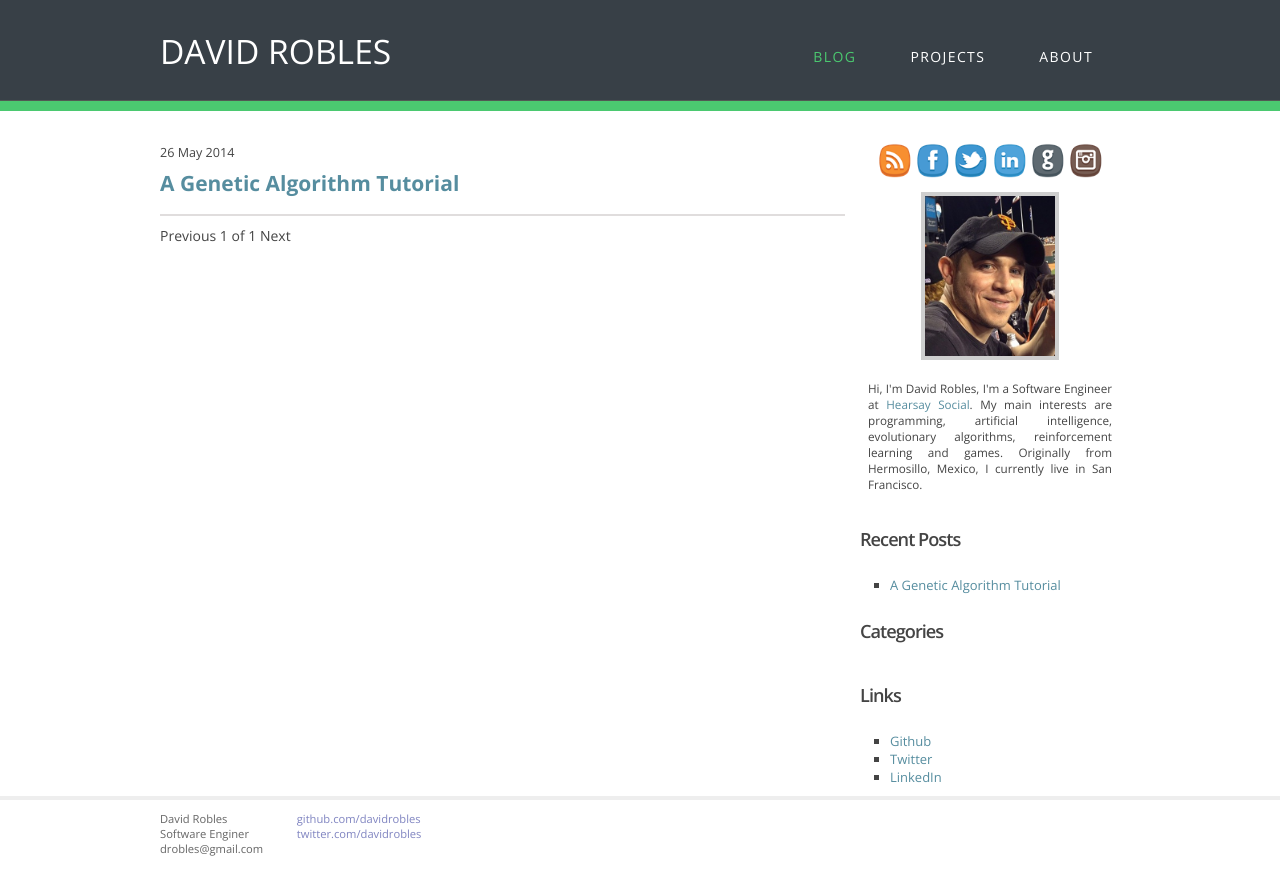
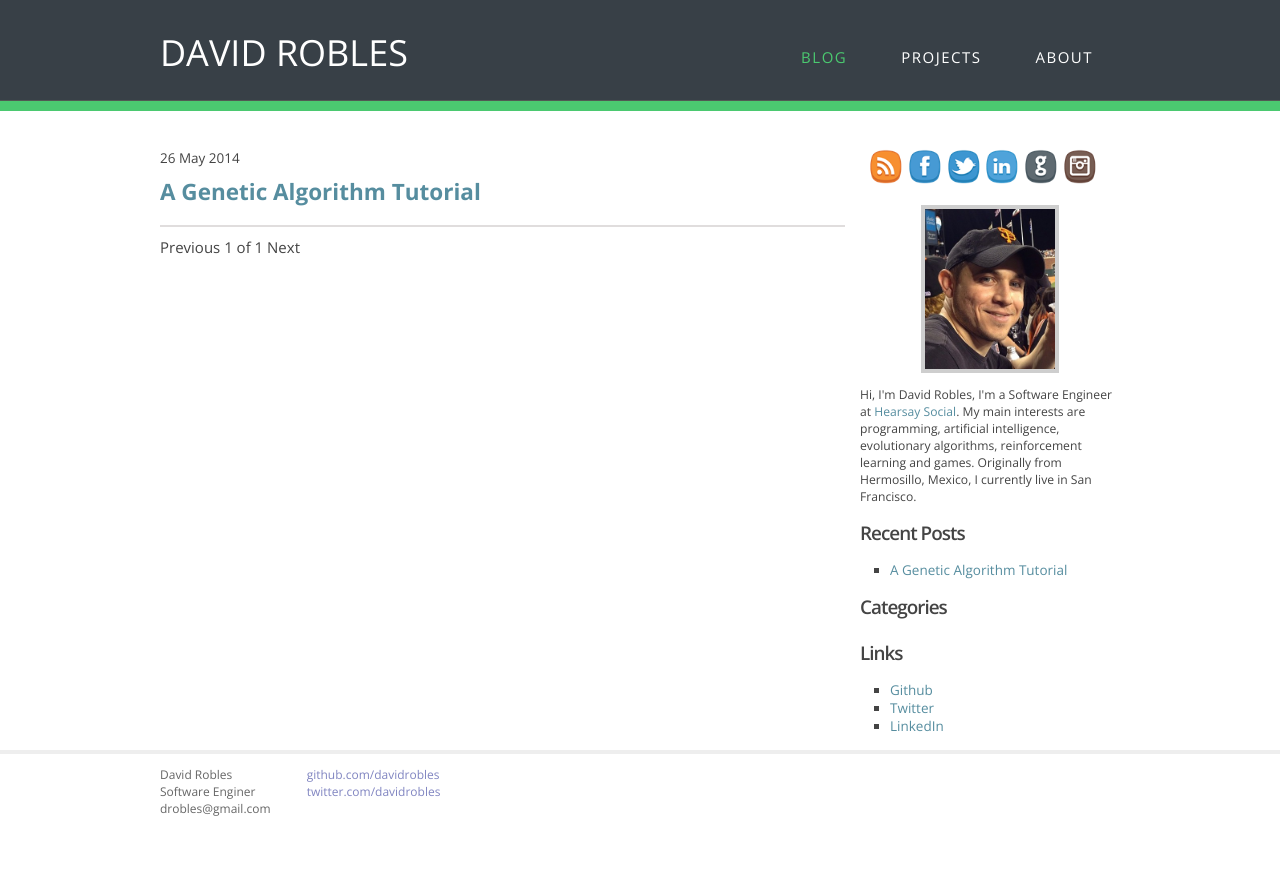
Before and after one commit to davidrobles/davidrobles.github.io, a Jekyll site: the page built from index.html, in a window 1280 px wide. Shown: the top 895 px of the page. Built offline with Jekyll 4.4.1, drawn with Linux system fonts in a browser that asks for light colours; Markdown is read by kramdown in place of the engine named in the settings; the list of posts is cut into pages by our own code.

Commit message:
css changes

```diff
--- a/_layouts/default.html
+++ b/_layouts/default.html
@@ -29,8 +29,7 @@
 <div class="container">
     <div class="sidebar">
         <div class="widget">
-            <div class="name"></div>
-            <div class="con">
+            <div class="name">
                 <div style="text-align: center; margin-bottom: 10px;">
                     <a href="http://facebook.com/davidrobles">
                         <img src="/img/social-icons/rss.png"style="width: 35px; height: 35px;" />
@@ -51,6 +50,8 @@
                         <img src="/img/social-icons/instagram.png" style="width: 35px; height: 35px;" />
                     </a>
                 </div>
+            </div>
+            <div class="con">
                 <img src="/img/david.jpg" class="about" style="width: 50%; height: 50%" />
                 <p class="about">Hi, I'm David Robles, I'm a Software
                 Engineer at <a href="http://hearsaysocial.com/">Hearsay Social</a>. My main
@@ -91,11 +92,11 @@
                 </ul>
             </div>
         </div>
-    </div>
+    </div> <!-- sidebar -->
     <div class="content">
         {{ content }}
     </div>
-</div>
+</div> <!-- content -->
 <div class="footer">
     <div class="container">
         <div class="contact">
--- a/css/main.scss
+++ b/css/main.scss
@@ -13,7 +13,7 @@
 
 body {
   font-family: 'Open Sans', Arial, sans-serif;
-  font-size: 14px;
+  font-size: 15px;
   color: #444;
   background-color: #ffffff;
   text-align: center;
@@ -59,14 +59,15 @@
 }
 
 .menu-bar {
-  height: 10px;
-  background-color: $bg-sec;
+    height: 10px;
+    background-color: $bg-sec;
 }
 
 .container {
-  margin: 0 auto;
-  width: 960px;
-  text-align: justify;
+    margin: 0 auto;
+    width: 960px;
+    text-align: justify;
+    clear: both;
 }
 
 .site {
@@ -76,15 +77,15 @@
 
 .content {
   width: 685px;
-  padding: 20px 15px 20px 0px;
+  padding: 0px 15px 20px 0px;
 }
 
 .sidebar {
-    // background-color: #00ff00;
     float: right;
     width: 260px;
     .widget {
-        font-size: 13px;
+        font-size: 0.9em;
+        margin-bottom: 15px;
         ul {
             margin: 10px 0 10px 30px;
         }
@@ -93,11 +94,9 @@
             font-size: 1.4em;
             letter-spacing: -1px;
             text-shadow: 1px 1px 0 #fff;
-            padding: 15px 15px 15px 0;
+            padding: 0px 15px 5px 0;
         }
         .con {
-            // margin-left : 20px;
-            // background-color: #ff0000;
             img.about {
                 display: block;
                 margin: 0 auto;
@@ -107,7 +106,7 @@
             }
             p.about {
                 font-size: 0.9em;
-                padding: 8px;
+                text-align: left;
             }
         }
     }
@@ -187,7 +186,9 @@
 .post {
     p.date {
         font-size: 0.9em;
-        margin-bottom: 0;
+        margin: 0;
+        padding: 0;
+        text-align: left;
     }
     pre {
         background-color: #eaeaea;
```
